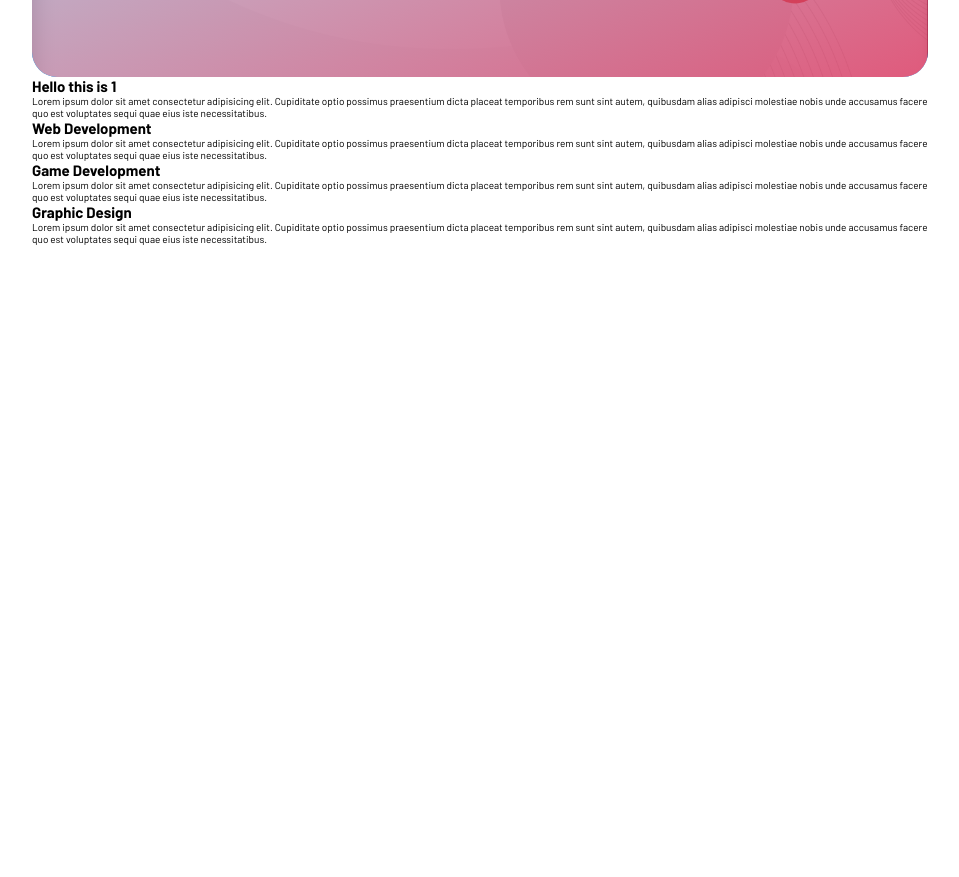
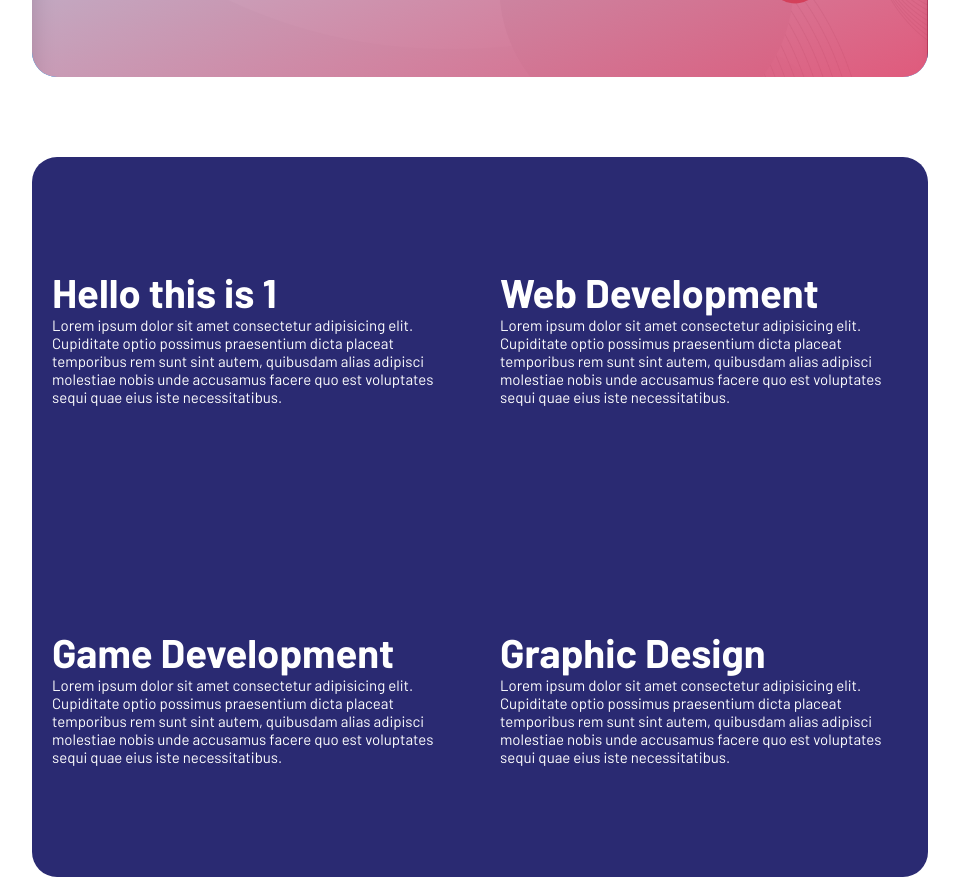
Before and after one commit to zamcham/portfolio, a website built with webpack: page src/index.html in a window 1280 px wide. Shown: the part 3505-4382 px from the top of the page, without its empty margins (160-1119 px from the left). Before the commit the page ends 3750 px from the top, so only its background shows below. Built offline with nearby package versions, Linux system fonts and the light colour scheme; files whose address does not match are found by name.

Commit message:
add styling

```diff
--- a/src/main.scss
+++ b/src/main.scss
@@ -593,8 +593,35 @@ main {
         }
     }
 
-    .all-projects {
-        background-color: #2a2a72;
+    .all-types {
+        margin-top: 10vh;
+
+        .all-types-grid {
+            display: grid;
+            grid-template-columns: 1fr 1fr;
+            grid-template-rows: 1fr 1fr;
+            width: 100%;
+            background-color: #2a2a72;
+            border-radius: 25px;
+
+            .skill-type-card {
+                padding: 20px;
+                height: 40vh;
+                display: flex;
+                flex-direction: column;
+                justify-content: center;
+
+                h1 {
+                    color: white;
+                    font-size: 4rem;
+                }
+
+                p {
+                    color: white;
+                    font-size: 1.5rem;
+                }
+            }
+        }
     }
 }
 
```
